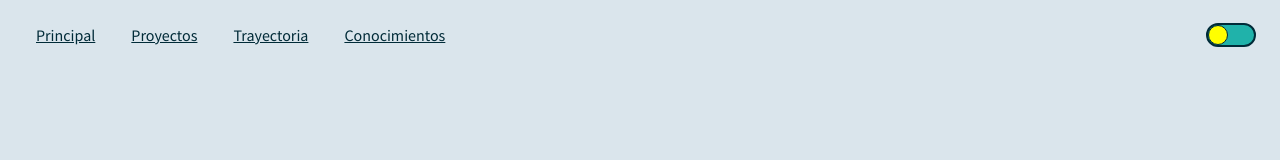
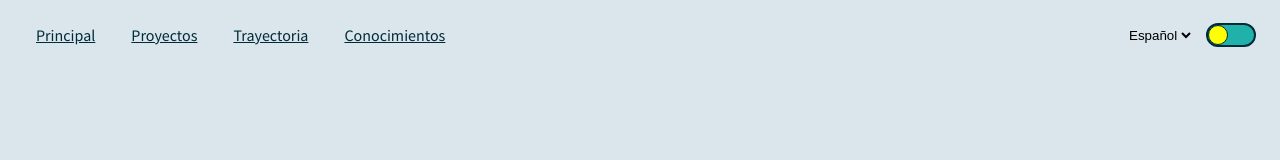
Before and after one commit to Noelia-F/my-page, a React (Create React App) app: page / in a window 1280 px wide. Shown: the top 160 px of the page. Built offline with nearby package versions, Linux system fonts and the light colour scheme.

Commit message:
create: component languages selector

```diff
--- a/src/components/Header/Header.css
+++ b/src/components/Header/Header.css
@@ -153,4 +153,11 @@
     margin: 0 12px 0 0;
     display: inline-block;
   }
+
+  /** Config */
+  .App-header__config {
+    display: flex;
+    gap: 12px;
+    align-items: center;
+  }
 }
--- a/src/components/Header/Header.tsx
+++ b/src/components/Header/Header.tsx
@@ -1,5 +1,6 @@
 import React, {useState} from 'react';
 import { Link } from '../../models/SocialMedia.model';
+import Languages from '../Languages/Languages';
 import ModeToggle from '../Mode-Toggle/Mode-toggle';
 import './Header.css';
 
@@ -29,7 +30,10 @@ const Header: React.FunctionComponent<Props> = ({links, onChangeMode}) => {
           {renderListOfLinks(links)}
         </nav>
       </section>
-      <ModeToggle onClickChangeMode={onChangeMode} />
+      <section className='App-header__config'>
+        <Languages />
+        <ModeToggle onClickChangeMode={onChangeMode} />
+      </section>
     </header>
   );
 }
--- /dev/null
+++ b/src/components/Languages/Languages.css
@@ -0,0 +1,10 @@
+.App-languages {
+  outline: none;
+  border:none;
+  background-image:none;
+  background-color:transparent;
+  -webkit-box-shadow: none;
+  -moz-box-shadow: none;
+  box-shadow: none;
+  cursor: pointer;
+}
--- /dev/null
+++ b/src/components/Languages/Languages.tsx
@@ -0,0 +1,17 @@
+import React, {useState} from 'react';
+import './Languages.css';
+
+const Languages: React.FunctionComponent = () => {
+  const [language, setLanguage] = useState('es');
+  const onChangeLanguage =( event: any) => {
+    setLanguage(event.target.value);
+  }
+  return (
+    <select className='App-languages' value={language} onChange={onChangeLanguage}>
+      <option value="es">Español</option>
+      <option value="en">Inglés</option>
+    </select>
+  );
+}
+
+export default Languages;
```
